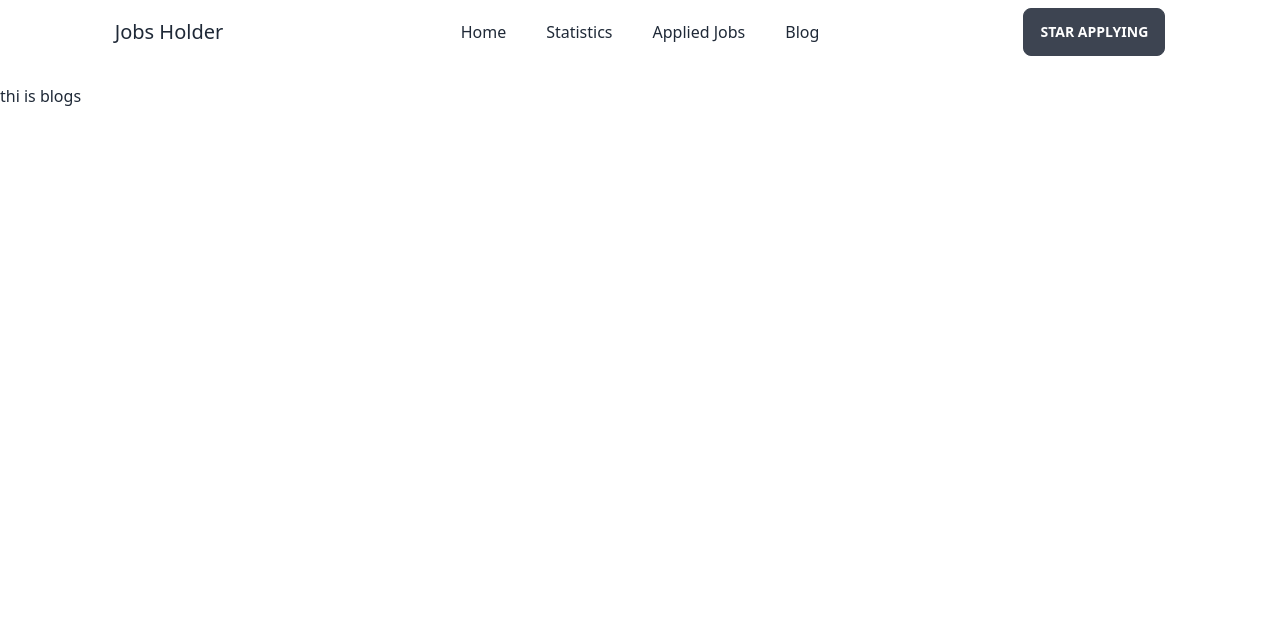
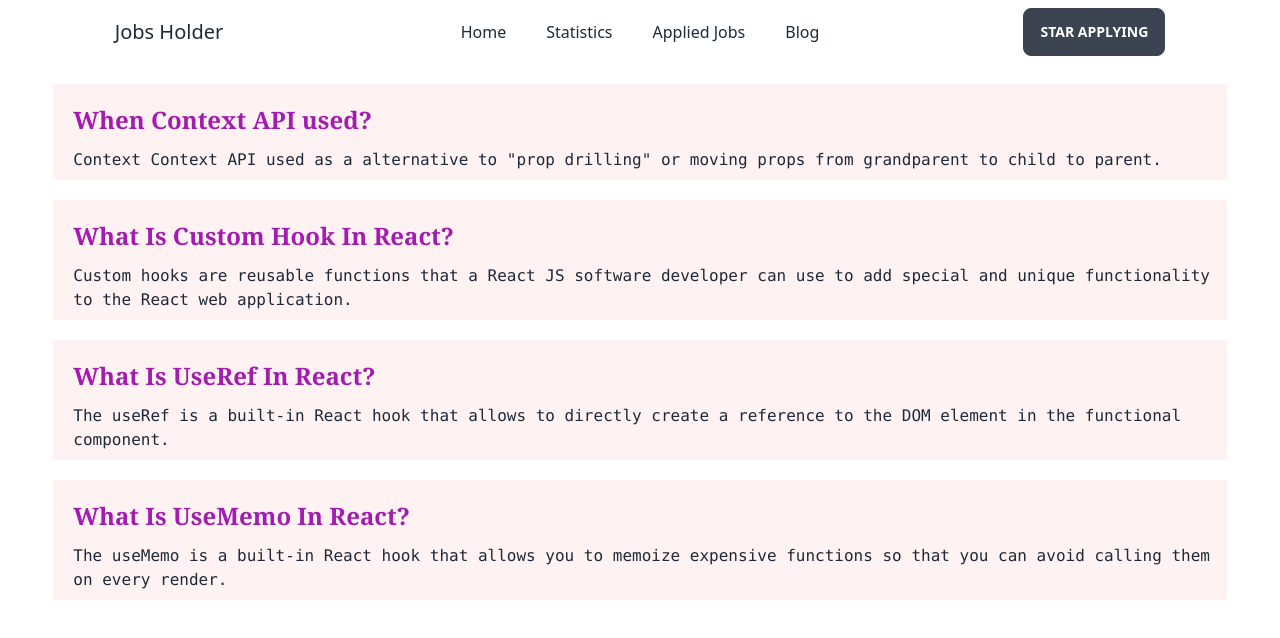
Before and after one commit to Tanvirsayem99/project-3, a React (Vite) app: page /blog in a window 1280 px wide. Shown: the top 638 px of the page. Built offline with nearby package versions, Linux system fonts and the light colour scheme.

Commit message:
blog page included

```diff
--- a/src/components/Blogs/Blogs.jsx
+++ b/src/components/Blogs/Blogs.jsx
@@ -2,8 +2,23 @@ import React from 'react';
 
 const Blogs = () => {
     return (
-        <div>
-            thi is blogs
+        <div className='w-11/12 mx-auto grid gap-5 rounded-md'>
+            <div className='bg-red-50 pl-5 py-2'>
+                <h1 className='text-2xl font-semibold text-fuchsia-700 my-3 font-serif'>When Context API used?</h1>
+                <p className="font-mono">Context Context API used as a alternative to "prop drilling" or moving props from grandparent to child to parent.</p>
+            </div>
+            <div className='bg-red-50 pl-5 py-2'>
+                <h1 className='text-2xl font-semibold text-fuchsia-700 my-3 font-serif'>What Is Custom Hook In React?</h1>
+                <p className="font-mono">Custom hooks are reusable functions that a React JS software developer can use to add special and unique functionality to the React web application.</p>
+            </div>
+            <div className='bg-red-50 pl-5 py-2'>
+                <h1 className='text-2xl font-semibold text-fuchsia-700 my-3 font-serif'>What Is UseRef In React?</h1>
+                <p className="font-mono">The useRef is a built-in React hook that allows to directly create a reference to the DOM element in the functional component.</p>
+            </div>
+            <div className='bg-red-50 pl-5 py-2'>
+                <h1 className='text-2xl font-semibold text-fuchsia-700 my-3 font-serif'>What Is UseMemo In React?</h1>
+                <p className="font-mono">The useMemo is a built-in React hook that allows you to memoize expensive functions so that you can avoid calling them on every render.</p>
+            </div>
         </div>
     );
 };
--- a/src/components/ItemDetails/ItemDetails.jsx
+++ b/src/components/ItemDetails/ItemDetails.jsx
@@ -7,16 +7,10 @@ import { addToDb } from '../../Utils/FakeDb';
 const ItemDetails = () => {
     const items = useLoaderData()
     const identity = useParams();
-
     const existItem = items.find(e => e.id === identity.id);
-
     const handlCart = id =>{
          addToDb(id)
-
-
     }
-
-
     return (
         <div>
             <div className='bg-slate-200 h-[25vh] flex justify-center items-center'>
```
Also changed, not shown: 1 other file (tests, documents, lock files or other folders).
